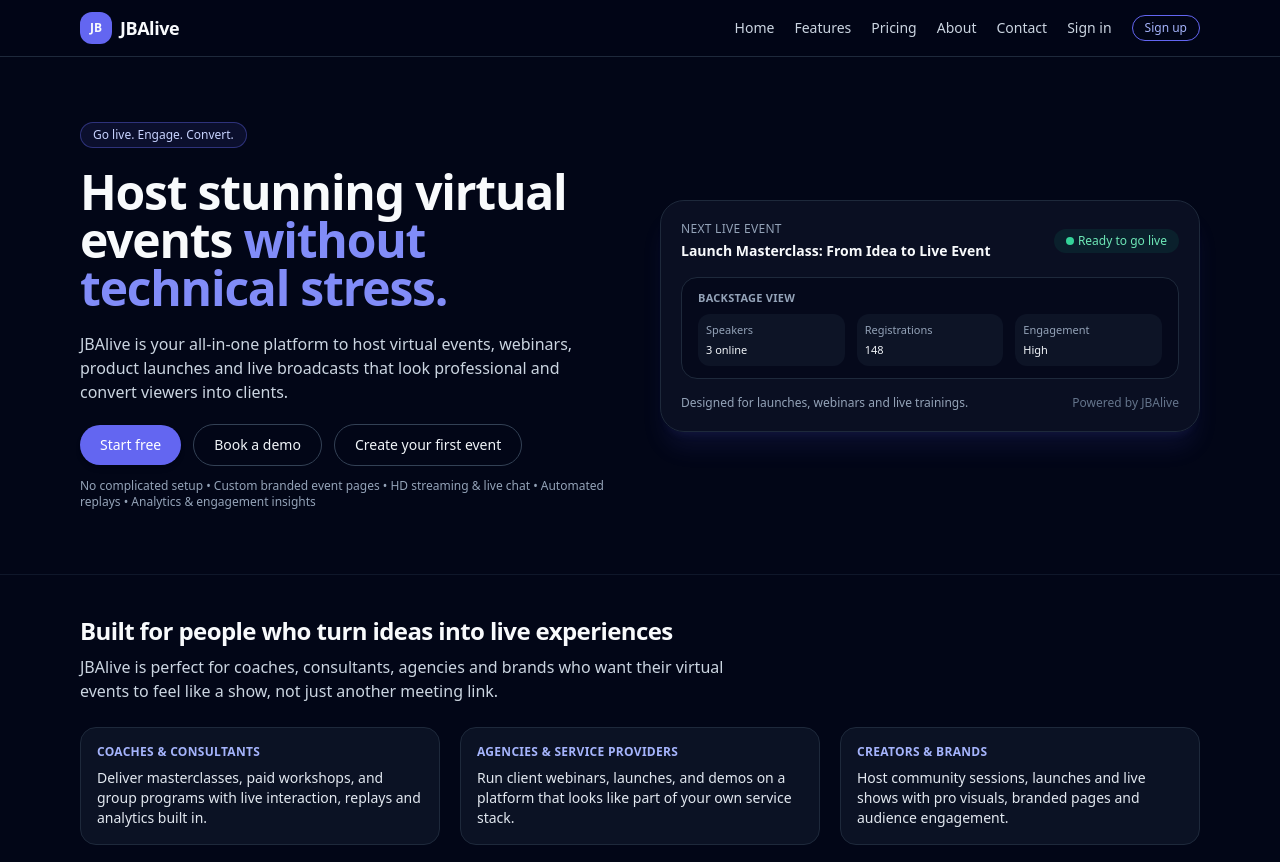
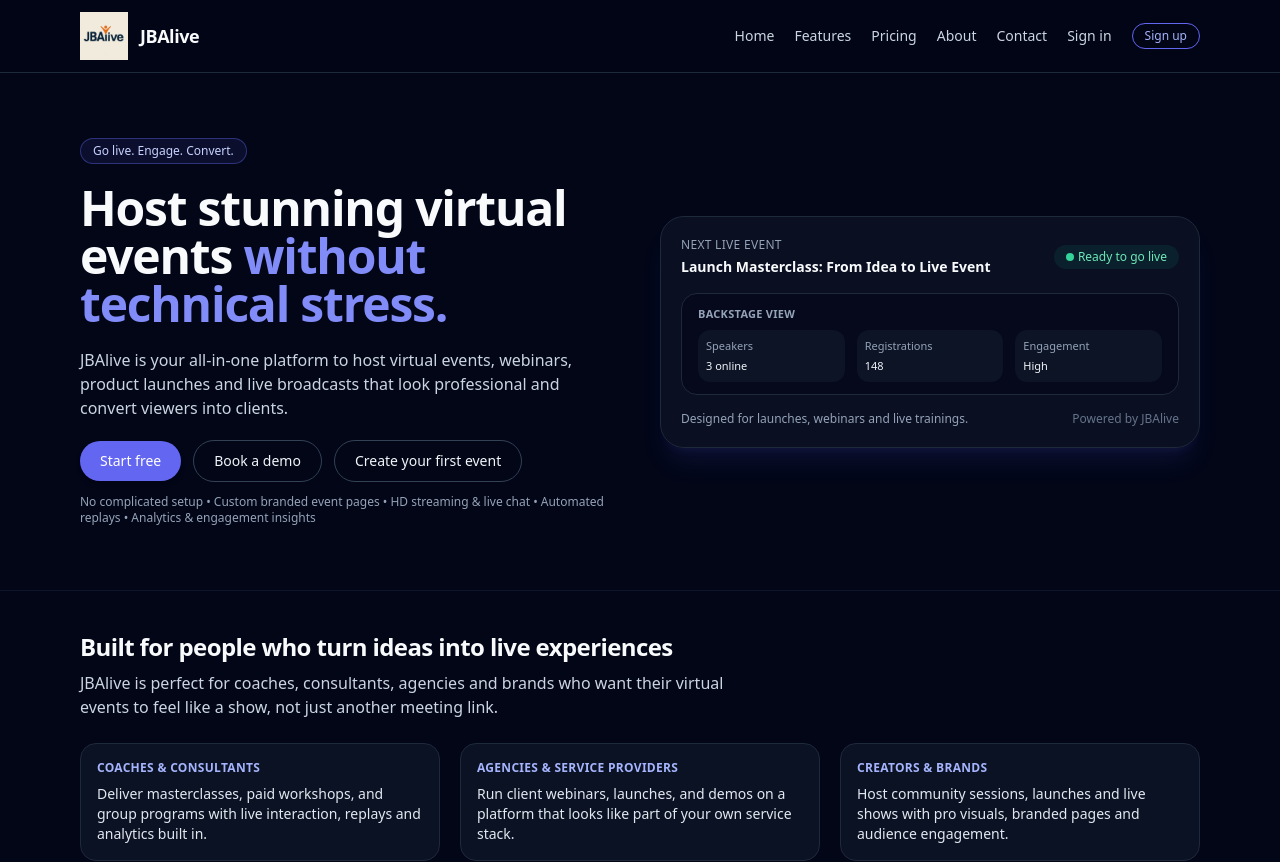
Before and after one commit to jbali-dot/jbalive-client, a React (Vite) app: page / in a window 1280 px wide. Shown: the top 862 px of the page. Built offline with nearby package versions, Linux system fonts and the light colour scheme; no server answers.

Commit message:
Add large JBAlive logo to header

```diff
--- a/src/components/Header.jsx
+++ b/src/components/Header.jsx
@@ -1,51 +1,44 @@
 import React from "react";
 import { Link } from "react-router-dom";
 import { SignedIn, SignedOut, UserButton } from "@clerk/clerk-react";
+import logo from "../assets/jbalive-logo1.png"; // <-- your new logo image
 
 const Header = () => {
   return (
     <header className="border-b border-slate-800 bg-slate-950/80 backdrop-blur">
       <div className="mx-auto flex max-w-6xl items-center justify-between px-4 py-3">
-        <Link to="/" className="flex items-center gap-2">
-          <div className="flex h-8 w-8 items-center justify-center rounded-xl bg-indigo-500 text-xs font-bold">
-            JB
-          </div>
+
+        {/* Logo + Homepage Link */}
+        <Link to="/" className="flex items-center gap-3">
+          <img
+            src={logo}
+            alt="JBAlive Logo"
+            className="h-10 w-auto md:h-12"  // <-- bigger logo
+          />
           <span className="text-lg font-semibold tracking-tight">
             JBAlive
           </span>
         </Link>
 
+        {/* Navigation */}
         <nav className="hidden md:flex items-center gap-5 text-sm">
-          {/* Public links always visible */}
           <Link to="/" className="text-slate-300 hover:text-indigo-300">
             Home
           </Link>
-          <Link
-            to="/features"
-            className="text-slate-300 hover:text-indigo-300"
-          >
+          <Link to="/features" className="text-slate-300 hover:text-indigo-300">
             Features
           </Link>
-          <Link
-            to="/pricing"
-            className="text-slate-300 hover:text-indigo-300"
-          >
+          <Link to="/pricing" className="text-slate-300 hover:text-indigo-300">
             Pricing
           </Link>
-          <Link
-            to="/about"
-            className="text-slate-300 hover:text-indigo-300"
-          >
+          <Link to="/about" className="text-slate-300 hover:text-indigo-300">
             About
           </Link>
-          <Link
-            to="/contact"
-            className="text-slate-300 hover:text-indigo-300"
-          >
+          <Link to="/contact" className="text-slate-300 hover:text-indigo-300">
             Contact
           </Link>
 
-          {/* When signed OUT: show Sign in / Sign up */}
+          {/* Signed Out */}
           <SignedOut>
             <Link
               to="/sign-in"
@@ -61,7 +54,7 @@ const Header = () => {
             </Link>
           </SignedOut>
 
-          {/* When signed IN: show Dashboard + user menu */}
+          {/* Signed In */}
           <SignedIn>
             <Link
               to="/dashboard"
```
Also changed, not shown: src/assets/jbalive-logo1.png (added).
